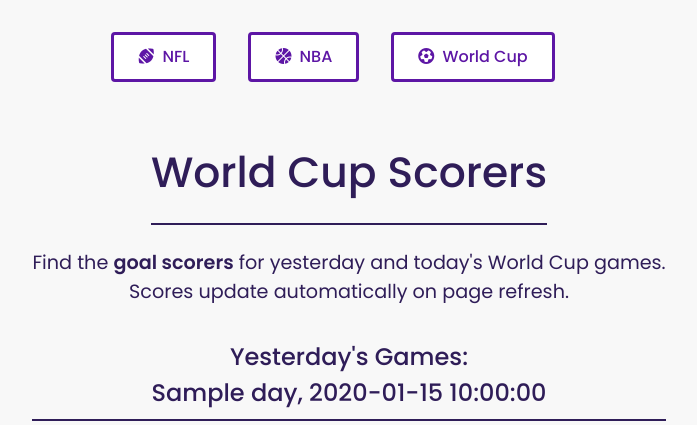
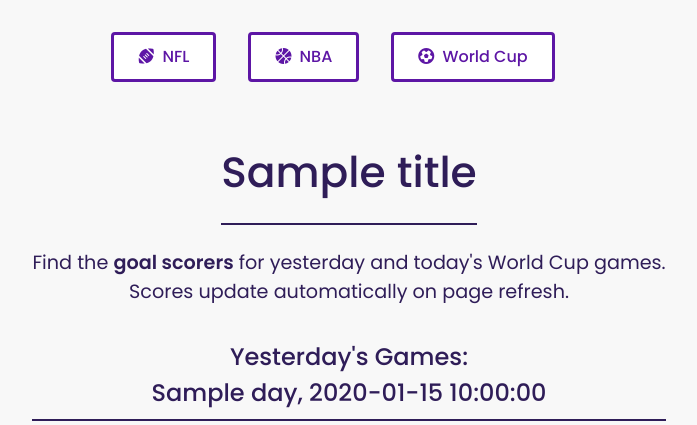
Before and after one commit to daneasterman/chubby-sports, a Flask app: template templates/soccer/worldcup/games.html in a window 1280 px wide. Shown: the part 74-499 px from the top of the page, without its empty margins (291-988 px from the left). Run offline with Flask 2, Linux system fonts and the light colour scheme; the template is opened without the code that fills it: most values are stand-ins (such as "Sample title", 1, 10 or a date in 2020); grey boxes marked "Sample" are stand-in pictures; some libraries are stand-ins or nearby versions.

Commit message:
Work to bring in dynamic titles

```diff
--- a/app.py
+++ b/app.py
@@ -17,12 +17,12 @@ app.config.from_object(env_config)
 @app.route("/")
 def nfl():
 	info = get_nfl_games()
-	return render_template("games.html", info=info)
+	return render_template("games.html", info=info, title="NFL Leaders")
 
 @app.route("/nba")
 def nba():
 	info = get_nba_games()
-	return render_template("games.html", info=info)
+	return render_template("games.html", info=info, title="NBA Leaders")
 
 @app.route("/worldcup")
 def worldcup():
@@ -34,7 +34,8 @@ def worldcup():
 	return render_template(
 		"soccer/worldcup/games.html",
 		yest_info=yest_games,
-		today_info=today_games)
+		today_info=today_games,
+		title="World Cup Scorers")
 
 
 if os.getenv("PROD_APP_SETTINGS"):
--- a/templates/heroes/nba_hero.html
+++ b/templates/heroes/nba_hero.html
@@ -1,6 +1,6 @@
 <div class="hero_flex">
 	<div class="hero_item">
-		<h1 class="section_title">NBA Leaders</h1>
+		<h1 class="section_title">{{ title }}</h1>
 		<p class="explainer_text">Find the leaders in <span>points, assists</span> and <span>rebounds</span> for each NBA game. <br> Scores update automatically on page refresh.</p>
 		<a class="reveal_all">Show All Leaders &darr;</a>
 		<h2 class="small_subtitle">{{ info.day }},<br>{{ info.date }}</h2>
--- a/templates/heroes/nfl_hero.html
+++ b/templates/heroes/nfl_hero.html
@@ -1,6 +1,6 @@
 <div class="hero_flex">
 	<div class="hero_item">
-		<h1 class="section_title">NFL Leaders</h1>
+		<h1 class="section_title">{{ title }}</h1>
 		<p class="explainer_text">Find the leaders in <span>passing, receiving</span> and <span>rushing</span> for each NFL game. <br> Scores update automatically on page refresh.</p>
 		<a class="reveal_all">Show All Leaders &darr;</a>
 		<h2 class="section_subtitle">Week {{ info.week }} </h2>
--- a/templates/soccer/worldcup/hero.html
+++ b/templates/soccer/worldcup/hero.html
@@ -1,7 +1,7 @@
 <div class="hero_flex">
 	<div class="hero_item">
 
-		<h1 class="section_title">World Cup Scorers</h1>
+		<h1 class="section_title">{{ title }}</h1>
 		<h2 class="small_subtitle">
 			<p class="explainer_text">Find the <span>goal scorers</span> for yesterday and today's World Cup games.<br> Scores update automatically on page refresh.</p>
 			Yesterday's Games:
```
